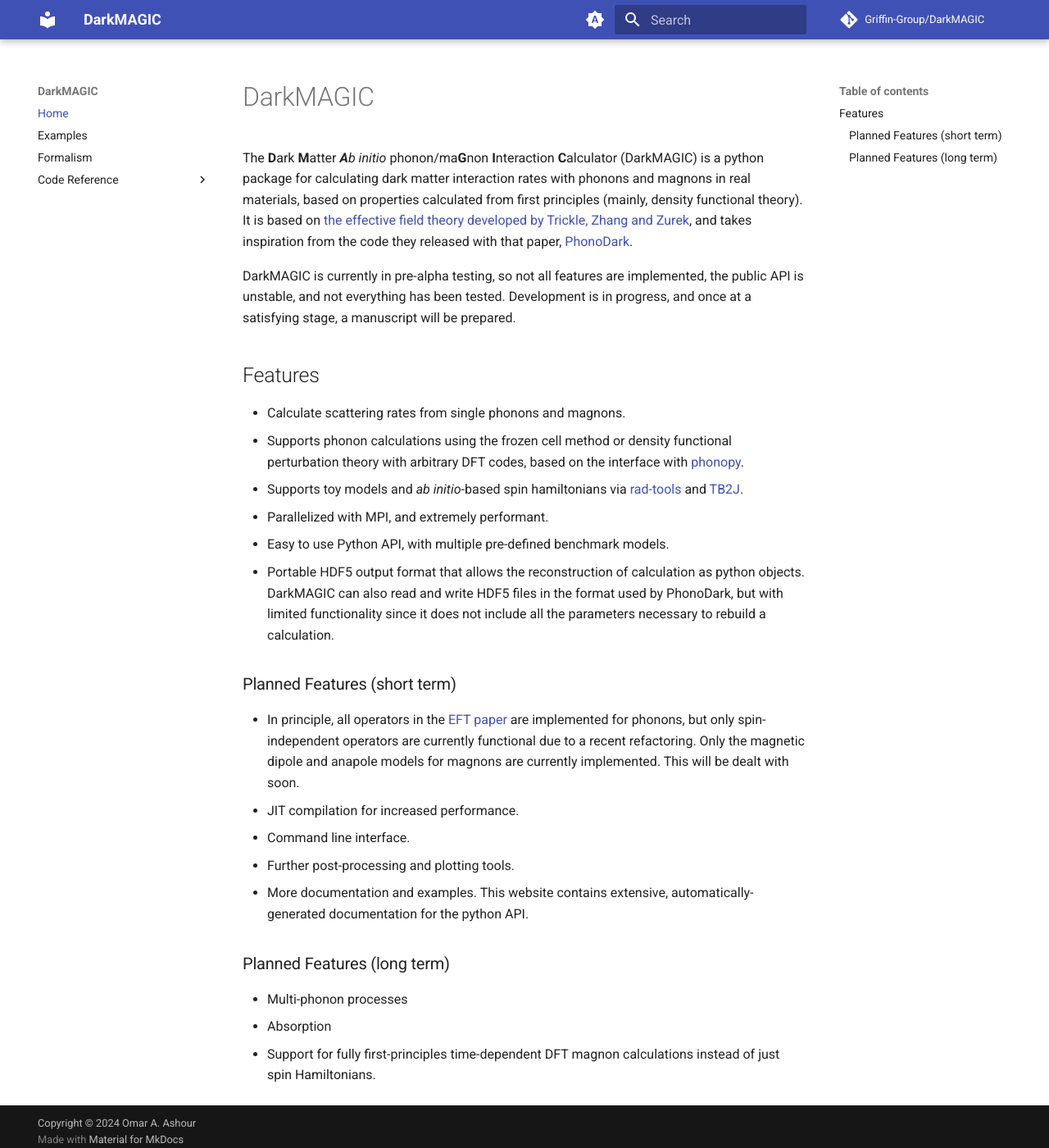
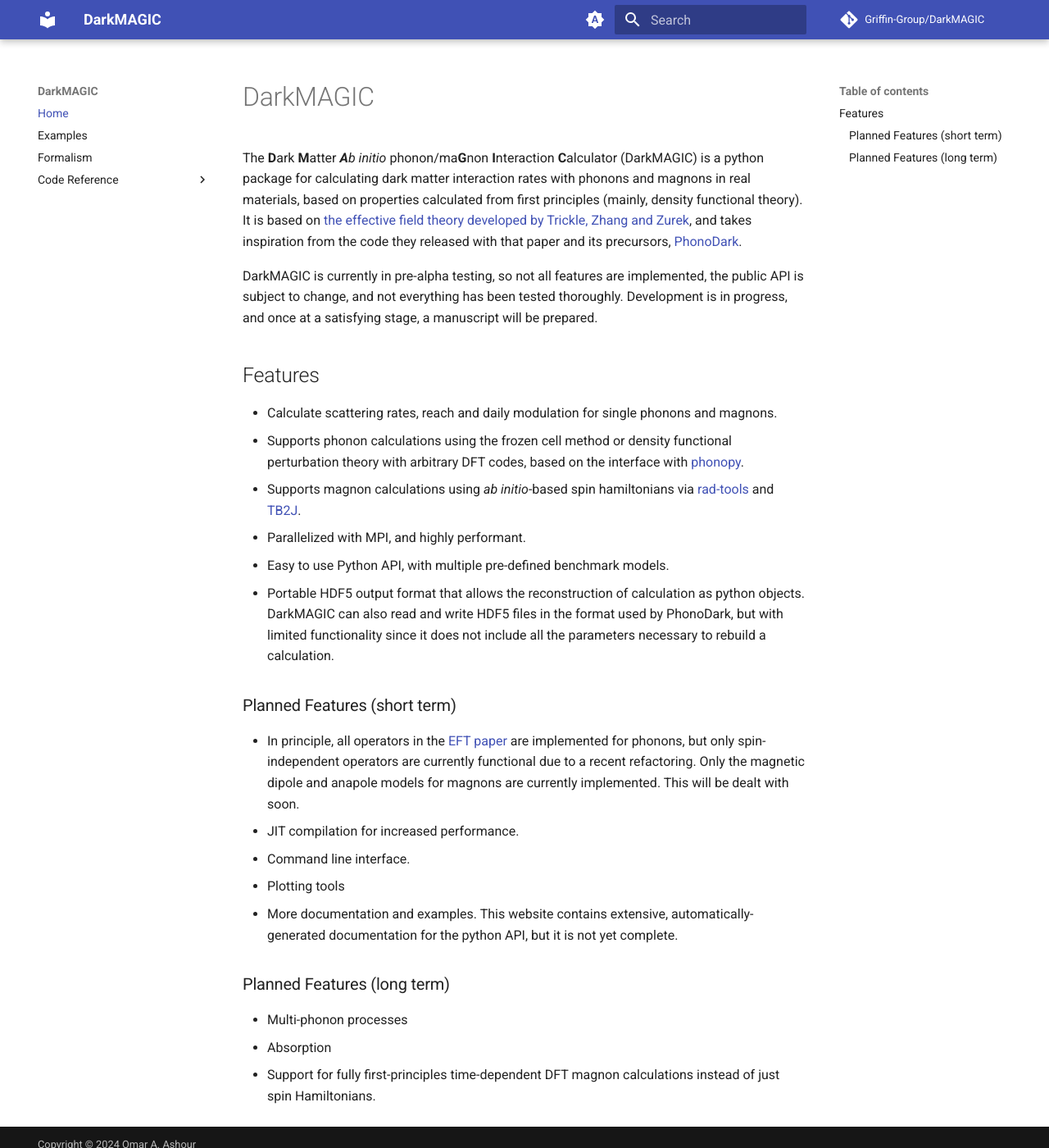
Before and after one commit to Griffin-Group/DarkMAGIC, an MkDocs documentation site: the page built from docs/index.md, in a window 1280 px wide and 1400 px high. Shown: the whole window at 82% size. Built offline with MkDocs 1.6.1 and Material for MkDocs 9.7.7, drawn with Linux system fonts in a browser that asks for light colours; comment, search, counter and statistics services are not loaded; the version menu is left out.

```diff
--- a/docs/index.md
+++ b/docs/index.md
@@ -1,14 +1,14 @@
 # DarkMAGIC
 
-The **D**ark **M**atter ***A****b* *initio* phonon/ma**G**non **I**nteraction **C**alculator (DarkMAGIC) is a python package for calculating dark matter interaction rates with phonons and magnons in real materials, based on properties calculated from first principles (mainly, density functional theory). It is based on [the effective field theory developed by Trickle, Zhang and Zurek](https://arxiv.org/abs/2009.13534), and takes inspiration from the code they released with that paper, [PhonoDark](https://github.com/tanner-trickle/PhonoDark).
+The **D**ark **M**atter ***A****b* *initio* phonon/ma**G**non **I**nteraction **C**alculator (DarkMAGIC) is a python package for calculating dark matter interaction rates with phonons and magnons in real materials, based on properties calculated from first principles (mainly, density functional theory). It is based on [the effective field theory developed by Trickle, Zhang and Zurek](https://arxiv.org/abs/2009.13534), and takes inspiration from the code they released with that paper and its precursors, [PhonoDark](https://github.com/tanner-trickle/PhonoDark).
 
-DarkMAGIC is currently in pre-alpha testing, so not all features are implemented, the public API is unstable, and not everything has been tested. Development is in progress, and once at a satisfying stage, a manuscript will be prepared.
+DarkMAGIC is currently in pre-alpha testing, so not all features are implemented, the public API is subject to change, and not everything has been tested thoroughly. Development is in progress, and once at a satisfying stage, a manuscript will be prepared.
 
 ## Features
-* Calculate scattering rates from single phonons and magnons.
+* Calculate scattering rates, reach and daily modulation for single phonons and magnons.
 * Supports phonon calculations using the frozen cell method or density functional perturbation theory with arbitrary DFT codes, based on the interface with [phonopy](https://phonopy.github.io/phonopy/).
-* Supports toy models and *ab initio*-based spin hamiltonians via [rad-tools](https://rad-tools.org/en/stable/) and [TB2J](https://tb2j.readthedocs.io/en/latest/).
-* Parallelized with MPI, and extremely performant.
+* Supports magnon calculations using *ab initio*-based spin hamiltonians via [rad-tools](https://rad-tools.org/en/stable/) and [TB2J](https://tb2j.readthedocs.io/en/latest/).
+* Parallelized with MPI, and highly performant.
 * Easy to use Python API, with multiple pre-defined benchmark models.
 * Portable HDF5 output format that allows the reconstruction of calculation as python objects. DarkMAGIC can also read and write HDF5 files in the format used by PhonoDark, but with limited functionality since it does not include all the parameters necessary to rebuild a calculation.
 
@@ -16,8 +16,8 @@ DarkMAGIC is currently in pre-alpha testing, so not all features are implemented
 * In principle, all operators in the [EFT paper](https://arxiv.org/abs/2009.13534) are implemented for phonons, but only spin-independent operators are currently functional due to a recent refactoring. Only the magnetic dipole and anapole models for magnons are currently implemented. This will be dealt with soon.
 * JIT compilation for increased performance.
 * Command line interface.
-* Further post-processing and plotting tools.
-* More documentation and examples. This website contains extensive, automatically-generated documentation for the python API.
+* Plotting tools
+* More documentation and examples. This website contains extensive, automatically-generated documentation for the python API, but it is not yet complete.
 
 ### Planned Features (long term)
 * Multi-phonon processes
--- a/pyproject.toml
+++ b/pyproject.toml
@@ -4,7 +4,7 @@ build-backend = "setuptools.build_meta"
 
 [project]
 name = "darkmagic"
-version = "0.0.2"
+version = "0.0.3"
 authors = [{ name = "Omar A. Ashour", email = "ashour@berkeley.edu" }]
 description = "The Dark Matter Ab initio maGnon/phonon Interaction Calculator (DarkMAGIC) is a python package for computing DM interaction rates with collective excitations based on ab initio calculations of material properties."
 readme = "README.md"
```
Also changed, not shown: README.md (+9 -9 lines), docs/examples.md (+2 -2 lines), docs/formalism.md (+1 -1 lines).
